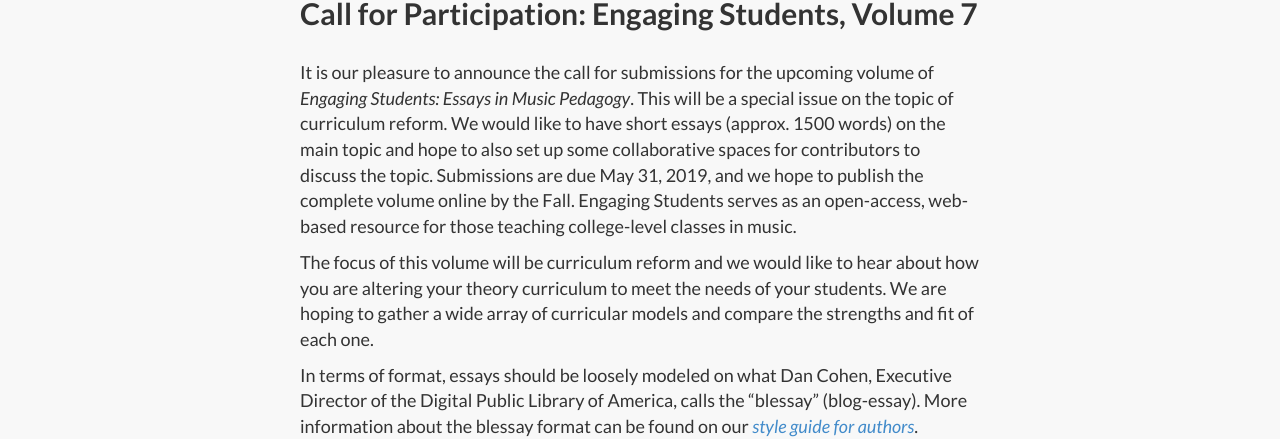
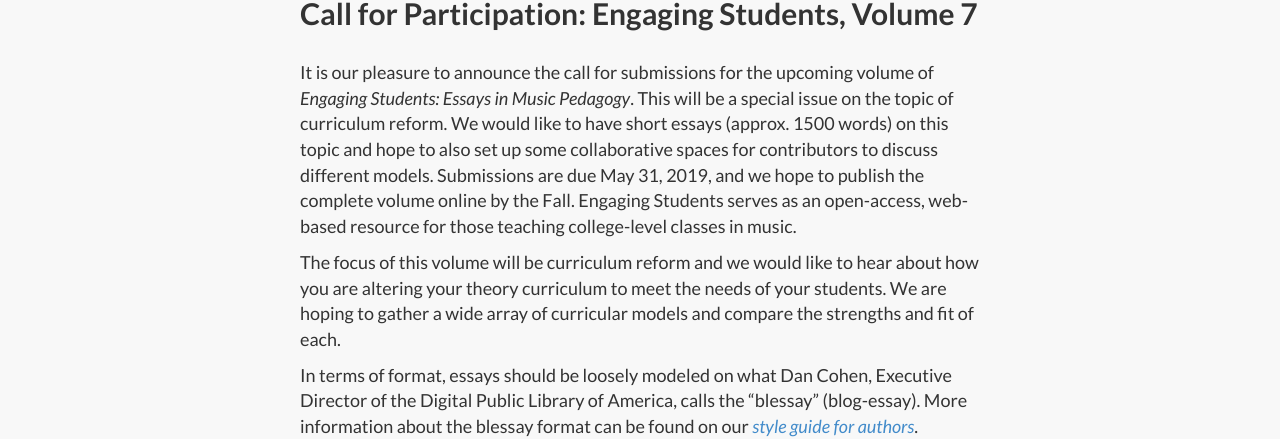
Before and after one commit to flipcamp/flipcamp.github.io, a Jekyll site: the page built from es7cfp.md, in a window 1280 px wide and 900 px high, scrolled down 708 px. Shown: the part 173-612 px from the top of the window. Built offline with Jekyll 4.4.1, drawn with Linux system fonts in a browser that asks for light colours; nearby versions of some CDN libraries; library files that are not in the unit come from our copies.

Commit message:
Update es7cfp.md
minor wording tweaks

```diff
--- a/es7cfp.md
+++ b/es7cfp.md
@@ -3,9 +3,9 @@ layout: page
 title: Call for Participation&#58; Engaging Students, Volume 7
 ---
 
-It is our pleasure to announce the call for submissions for the upcoming volume of <i>Engaging Students: Essays in Music Pedagogy</i>. This will be a special issue on the topic of curriculum reform. We would like to have short essays (approx. 1500 words) on the main topic and hope to also set up some collaborative spaces for contributors to discuss the topic. Submissions are due May 31, 2019, and we hope to publish the complete volume online by the Fall. Engaging Students serves as an open-access, web-based resource for those teaching college-level classes in music.
+It is our pleasure to announce the call for submissions for the upcoming volume of <i>Engaging Students: Essays in Music Pedagogy</i>. This will be a special issue on the topic of curriculum reform. We would like to have short essays (approx. 1500 words) on this topic and hope to also set up some collaborative spaces for contributors to discuss different models. Submissions are due May 31, 2019, and we hope to publish the complete volume online by the Fall. Engaging Students serves as an open-access, web-based resource for those teaching college-level classes in music.
 
-The focus of this volume will be curriculum reform and we would like to hear about how you are altering your theory curriculum to meet the needs of your students. We are hoping to gather a wide array of curricular models and compare the strengths and fit of each one.
+The focus of this volume will be curriculum reform and we would like to hear about how you are altering your theory curriculum to meet the needs of your students. We are hoping to gather a wide array of curricular models and compare the strengths and fit of each.
 
  In terms of format, essays should be loosely modeled on what Dan Cohen, Executive Director of the Digital Public Library of America, calls the “blessay” (blog-essay). More information about the blessay format can be found on our [*style guide for authors*](http://www.flipcamp.org/esstyle/).
 
```
